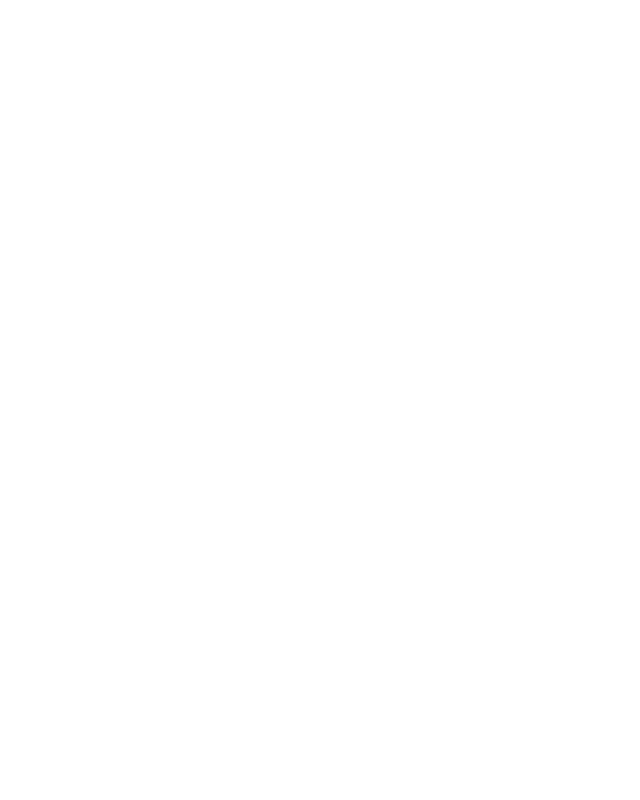
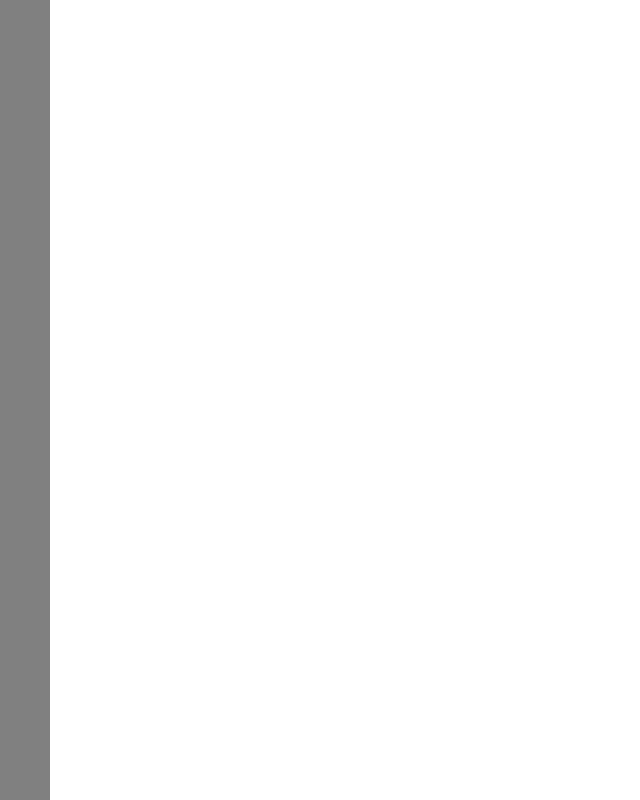
Before and after one commit to nicolainormann/foosball, an Angular app in the folder src/: page / in a window 1280 px wide. Shown: the whole page, without its empty margins (0-640 px from the left). Built offline with nearby package versions, Linux system fonts and the light colour scheme.

Commit message:
Added navigation component

```diff
--- a/src/angular-cli.json
+++ b/src/angular-cli.json
@@ -8,8 +8,7 @@
       "root": "src",
       "outDir": "dist",
       "assets": [
-        "assets",
-        "favicon.ico"
+        "assets"
       ],
       "index": "index.html",
       "main": "main.ts",
--- a/src/src/app/app.component/app.html
+++ b/src/src/app/app.component/app.html
@@ -1 +1,3 @@
+<navigation></navigation>
+
 <router-outlet></router-outlet>
--- /dev/null
+++ b/src/src/app/navigation.component/navigation.html
@@ -0,0 +1,2 @@
+<div class="navigation">
+</div>
--- /dev/null
+++ b/src/src/app/navigation.component/navigation.scss
@@ -0,0 +1,8 @@
+.navigation{
+	position: fixed;
+	left:0;
+	top:0;
+	width:50px;
+	height: 100%;
+	background-color: grey;
+}
--- a/src/src/index.html
+++ b/src/src/index.html
@@ -2,7 +2,7 @@
 <html>
 <head>
   <meta charset="utf-8">
-  <title>Src</title>
+  <title>Foosball</title>
   <base href="/">
 
   <meta name="viewport" content="width=device-width, initial-scale=1">
```
Also changed, not shown: src/src/app/app.module.ts (+7 -2 lines), src/src/app/navigation.component/navigation.ts (added, +9 -0 lines).
